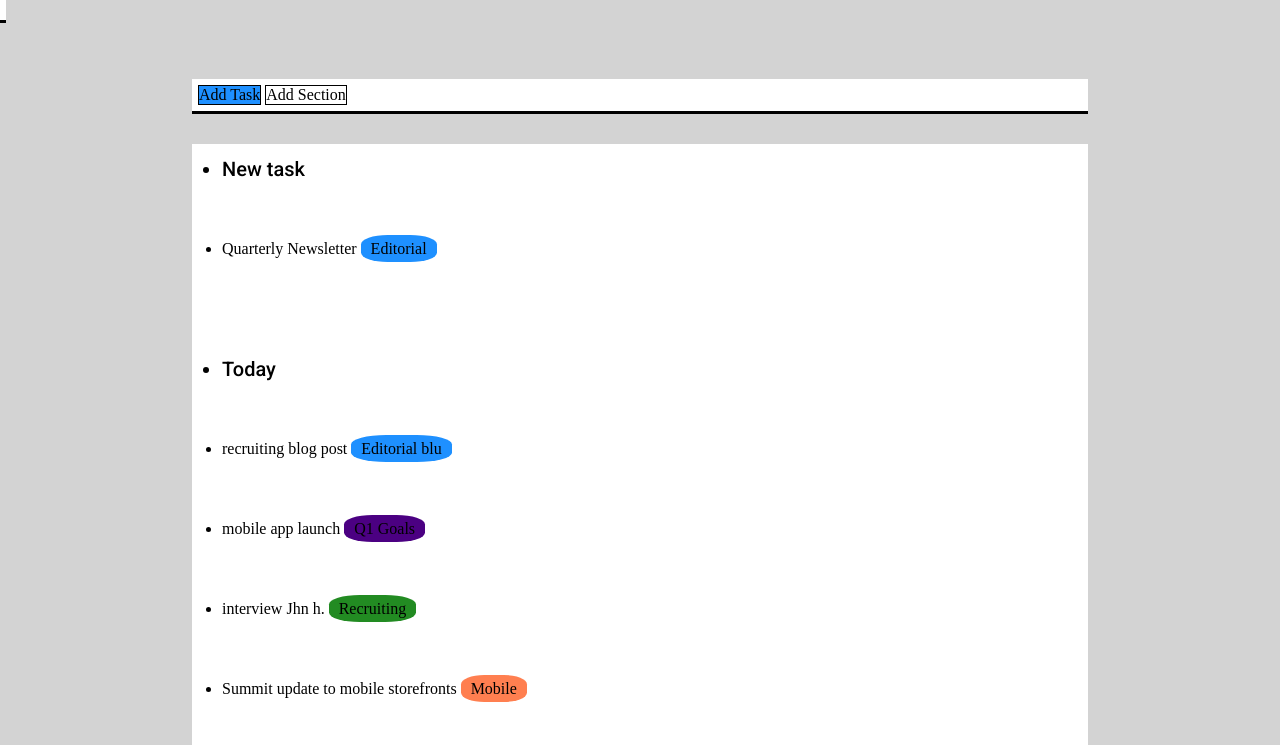
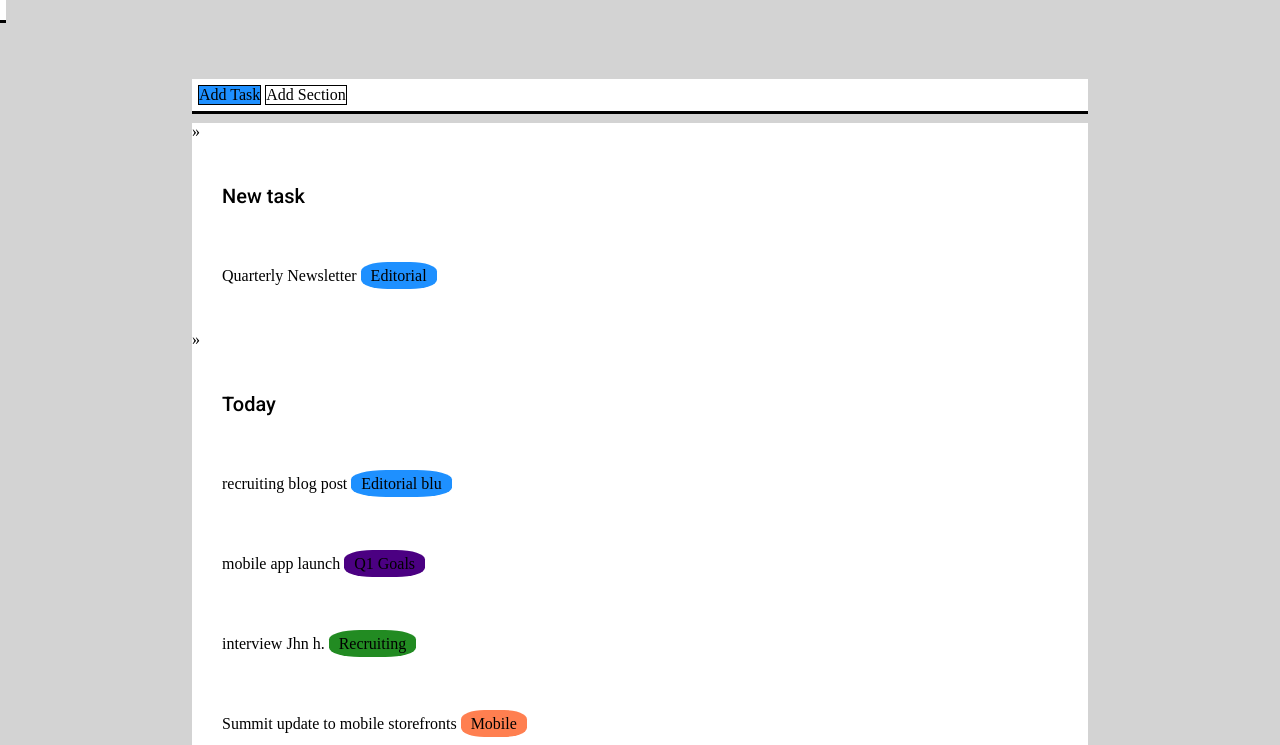
Before and after one commit to scollo26/html-css-toboolist, a plain HTML site: page index.html in a window 1280 px wide. Shown: the part 55-800 px from the top of the page. Drawn offline with Linux system fonts and the light colour scheme.

Commit message:
modifica css

```diff
--- a/css/style.css
+++ b/css/style.css
@@ -59,7 +59,13 @@ section{
 
 
 ul{
-    margin-bottom: 70px;
+    list-style-type: none;
+
+
+}
+
+ul:before {
+	content: '\00BB';
 }
 
 li {
```
